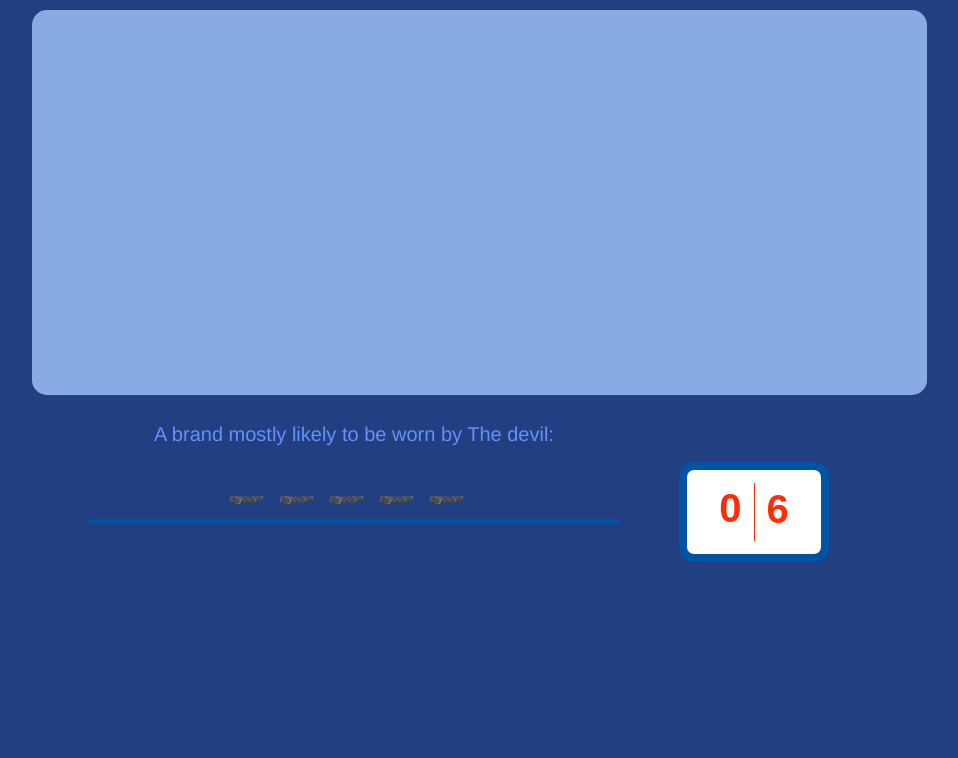
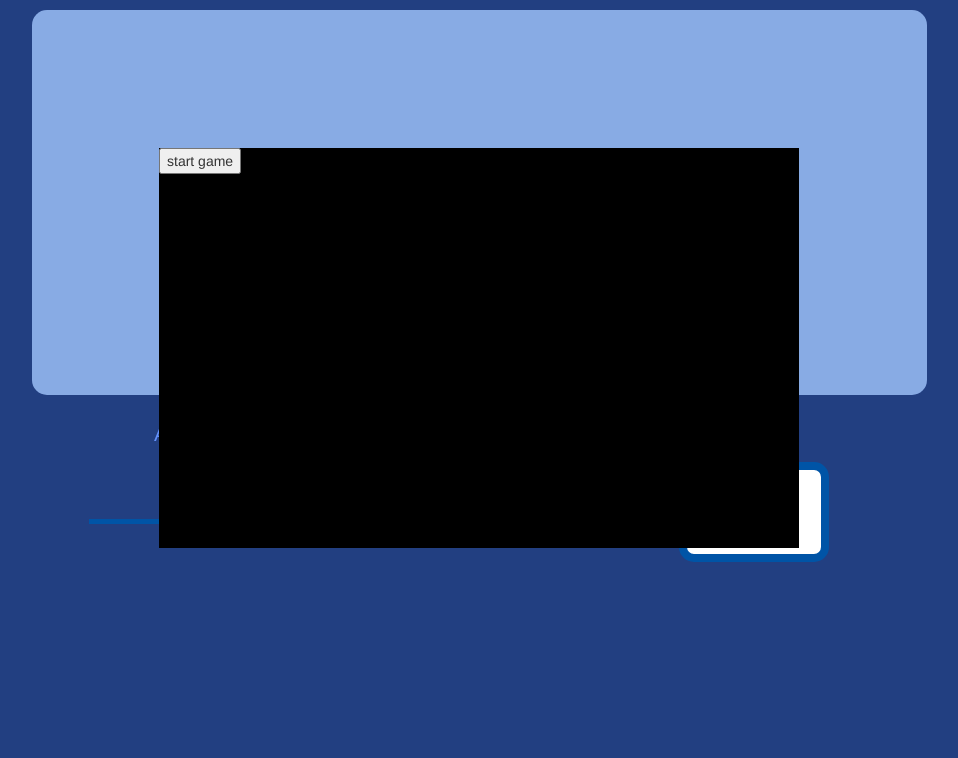
Before and after one commit to ambouh/hangman, a PHP site: page /index.html in a window 1280 px wide. Shown: the part 52-810 px from the top of the page, without its empty margins (161-1119 px from the left). Run offline with PHP 8.4, Linux system fonts and the light colour scheme; some libraries are stand-ins or nearby versions.

Commit message:
intro screen added

```diff
--- a/index.html
+++ b/index.html
@@ -42,6 +42,10 @@
 <div id="loser">
 
 </div>
+
+<div class="start_game">
+    <button id="start_btn">start game</button>
+</div>
 </body>
 <script src="https://ajax.googleapis.com/ajax/libs/jquery/1.11.1/jquery.min.js"></script>
 
--- a/script.js
+++ b/script.js
@@ -3,8 +3,10 @@
  */
 $(document).ready(function () {
 
-    //gameScreen allows cellphone and tablets to play
-    gameScreen();
+
+    start_game();
+
+
 
     var questionBank = {"list" : [
         {
@@ -176,4 +178,13 @@ $(document).ready(function () {
         });
         $('#dummy').focus();
     }
+
+    function start_game(){
+        $('#start_btn').on('click', function(){
+            $('.start_game').hide();
+
+            //gameScreen allows cellphone and tablets to play
+            gameScreen();
+        });
+    }
 });
--- a/styles.css
+++ b/styles.css
@@ -91,6 +91,16 @@ div#question {
     display: inline-flex;
 }
 
+.start_game {
+    position: absolute;
+    width: 50vw;
+    height: 50vh;
+    background: #000;
+    z-index: 1;
+    top: 25%;
+    left: 25%;
+}
+
 section#scorewrap {
     width: 250px;
     display: flex;
```
